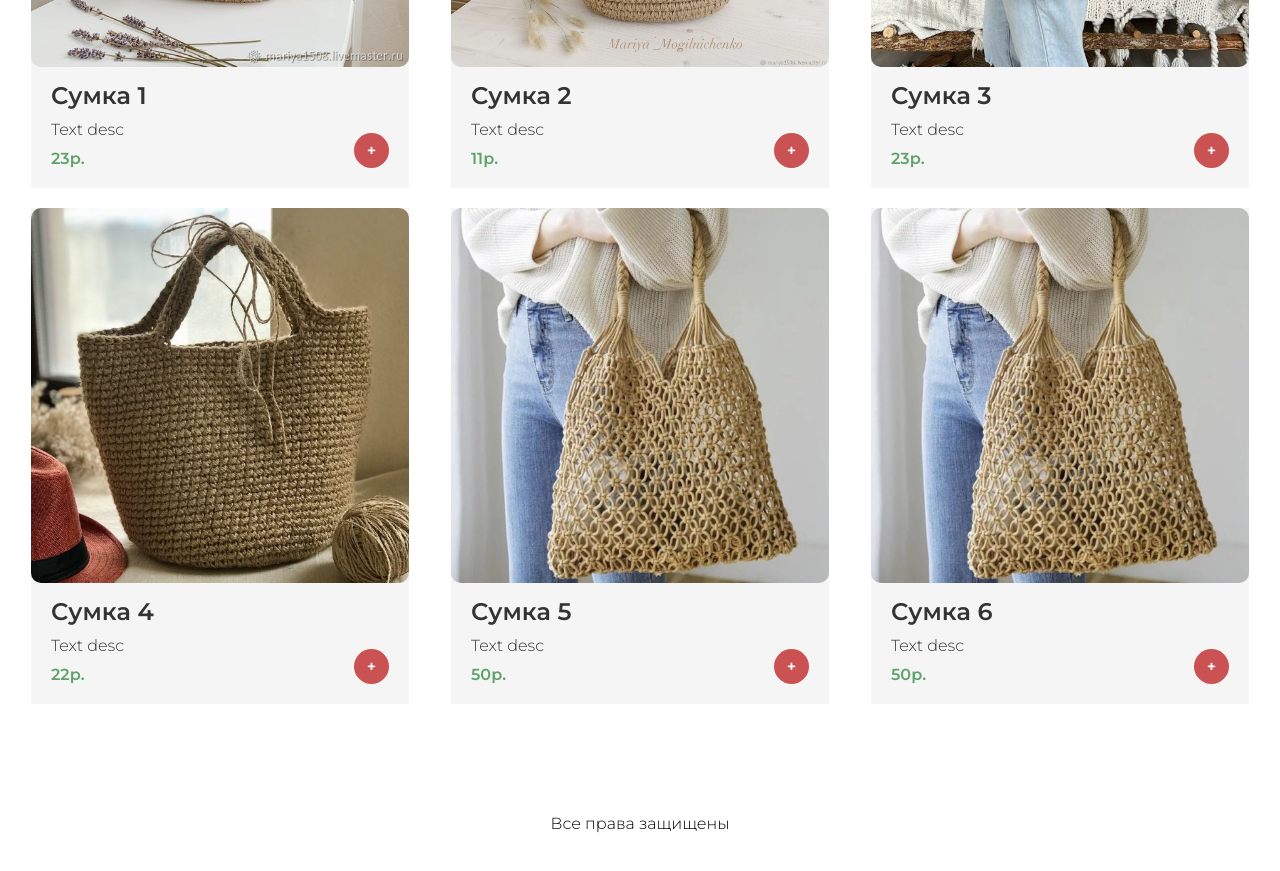
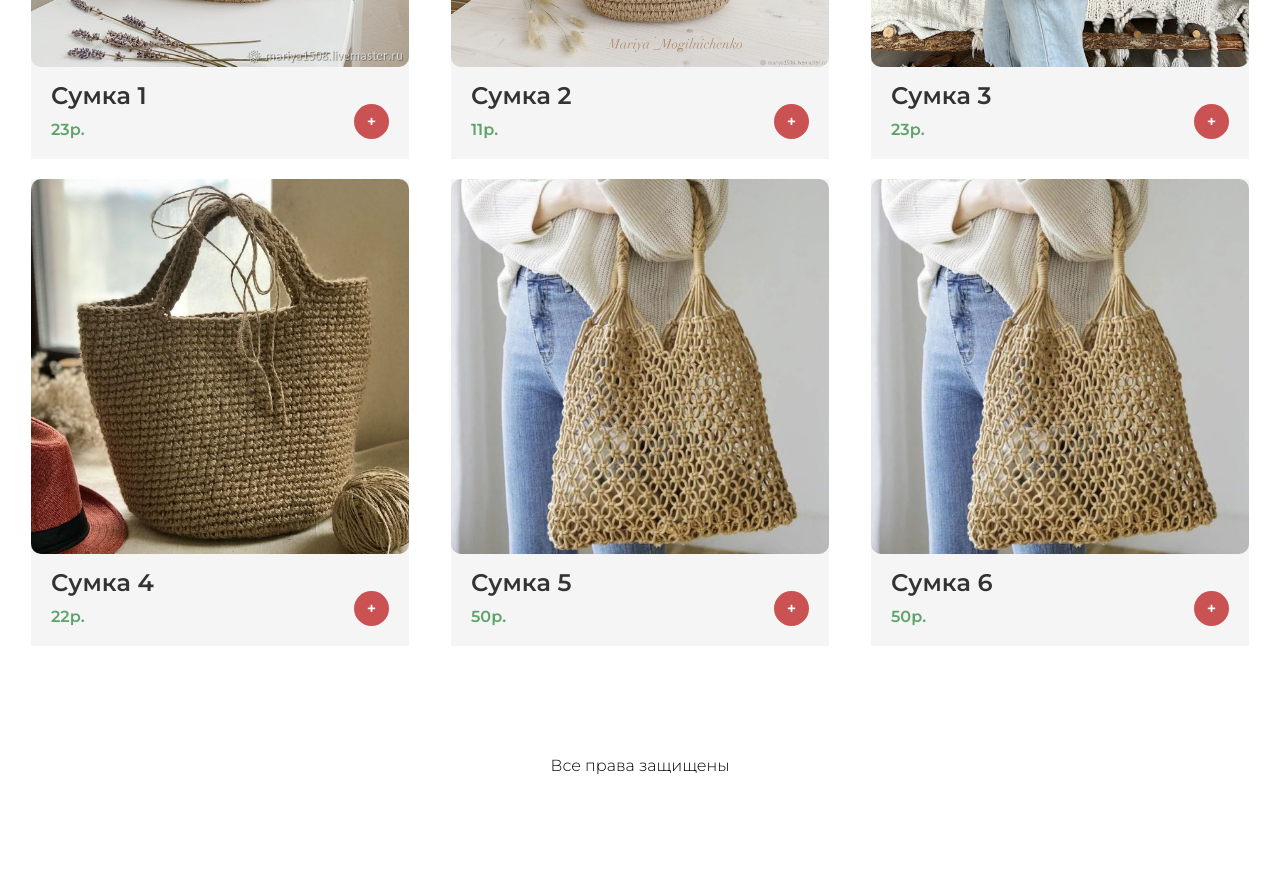
Before and after one commit to dmitriy-violentiy/internet-shop, a React (Create React App) app: page / in a window 1280 px wide. Shown: the part 1080-1951 px from the top of the page. After the commit the page ends 1905 px from the top, so only its background shows below. Built offline with nearby package versions, Linux system fonts and the light colour scheme.

Commit message:
add closing full item

```diff
--- a/src/App.js
+++ b/src/App.js
@@ -135,7 +135,7 @@ export default function App(props) {
             id: 1,
             title: 'Сумка 1',
             img: 'product1.jpg',
-            desc: 'Text desc',
+            desc: 'Описание сумки 1',
             category: 'small bag',
             price: '23'
          },
@@ -143,7 +143,7 @@ export default function App(props) {
             id: 2,
             title: 'Сумка 2',
             img: 'product2.jpg',
-            desc: 'Text desc',
+            desc: 'Описание сумки 2',
             category: 'small bag',
             price: '11'
          },
@@ -151,7 +151,7 @@ export default function App(props) {
             id: 3,
             title: 'Сумка 3',
             img: 'product3.jpg',
-            desc: 'Text desc',
+            desc: 'Описание сумки 3',
             category: 'big bag',
             price: '23'
          },
@@ -159,7 +159,7 @@ export default function App(props) {
             id: 4,
             title: 'Сумка 4',
             img: 'product4.jpg',
-            desc: 'Text desc',
+            desc: 'Описание сумки 4',
             category: 'small bag',
             price: '22'
          },
@@ -167,7 +167,7 @@ export default function App(props) {
             id: 5,
             title: 'Сумка 5',
             img: 'product5.jpg',
-            desc: 'Text desc',
+            desc: 'Описание сумки 5',
             category: 'big bag',
             price: '50'
          },
@@ -175,7 +175,7 @@ export default function App(props) {
             id: 6,
             title: 'Сумка 6',
             img: 'product5.jpg',
-            desc: 'Text desc',
+            desc: 'Описание сумки 6',
             category: 'big bag',
             price: '50'
          }
--- a/src/components/Item.js
+++ b/src/components/Item.js
@@ -5,7 +5,6 @@ export default function Item(props) {
       <div className='item'>
          <img src={'./img/' + props.item.img} onClick={() => props.onShowItem(props.item)} />
          <h2>{props.item.title}</h2>
-         <p>{props.item.desc}</p>
          <b>{props.item.price}р.</b>
          <div className='add-to-cart' onClick={() => props.onAdd(props.item)}>+</div>
       </div>
--- a/src/components/ShowFullItem.js
+++ b/src/components/ShowFullItem.js
@@ -2,8 +2,8 @@ import React from 'react'
 
 export default function ShowFullItem(props) {
    return (
-      <div className='full-item'>
-         <div>
+      <div className='full-item' onClick={() => props.onShowItem(props.item)}>
+         <div onClick={(e) => e.stopPropagation()}>
             <span className='close-cart' onClick={() => props.onShowItem(props.item)}>X</span>
             <img src={'./img/' + props.item.img} />
             <h2>{props.item.title}</h2>
```
